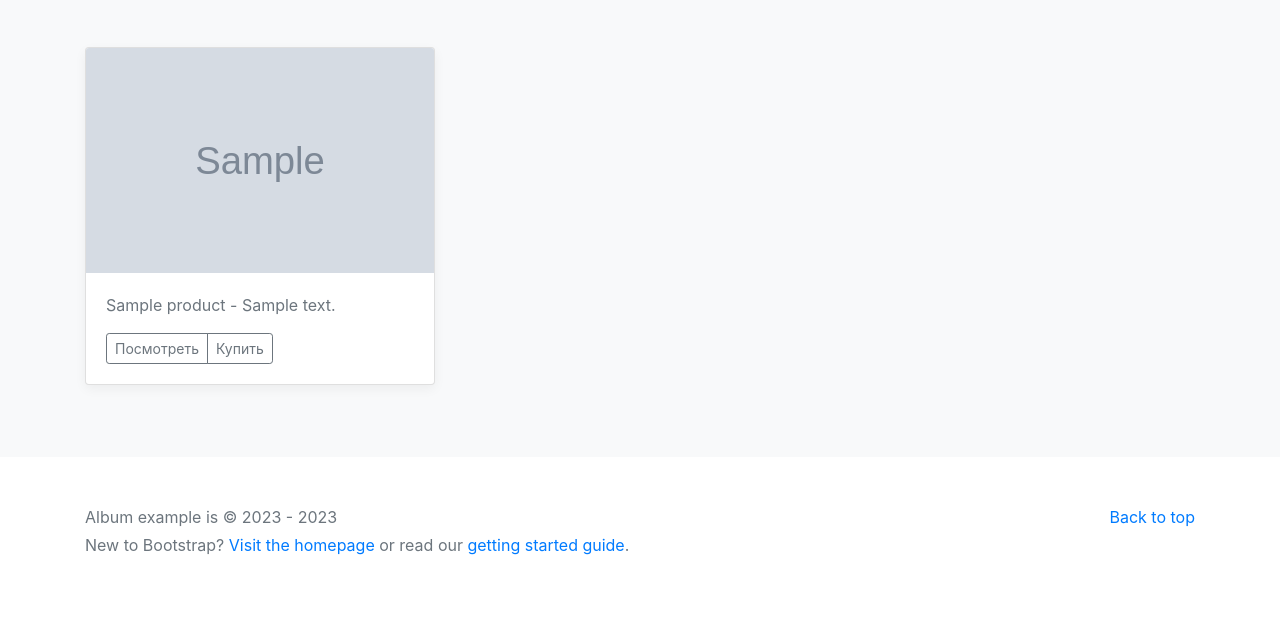
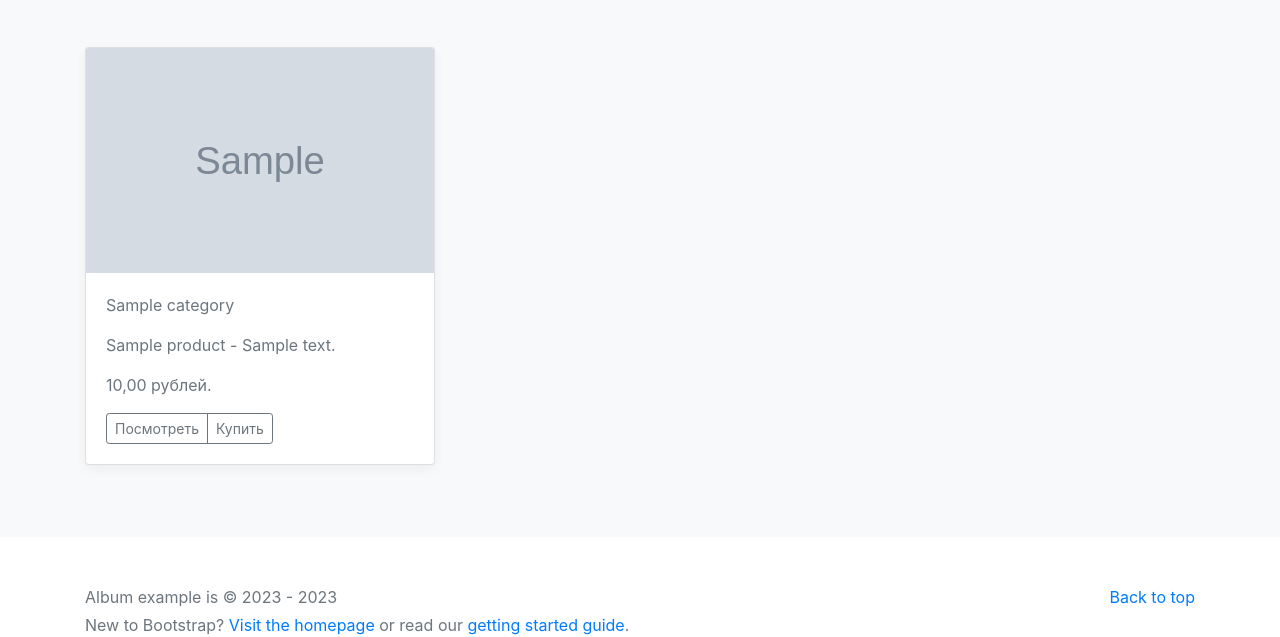
Before and after one commit to RikoshetGames/FirstDjango, a Django app: page /index/ in a window 1280 px wide. Shown: the part 440-1077 px from the top of the page. Before the commit the page ends 995 px from the top, so only its background shows below. Run offline with Django 5.2, Linux system fonts and the light colour scheme; tables that the repository leaves empty hold one stand-in row (values such as "Sample post"); grey boxes marked "Sample" are stand-in pictures; some libraries are stand-ins or nearby versions.

Commit message:
MyDjango

```diff
--- a/catalog/templates/catalog/index.html
+++ b/catalog/templates/catalog/index.html
@@ -10,9 +10,23 @@
         <div class="card-body">
             <p class="card-text">
                 {% if object.in_stock %}
+                {{ object.category.category_name | slice:":100" }}
+                {% else %}
+                <span class="text-muted">{{ object.category.category_name | slice:":100" }}</span>
+                {% endif %}
+            </p>
+            <p class="card-text">
+                {% if object.in_stock %}
                 {{ object | slice:":100" }}
                 {% else %}
                 <span class="text-muted">{{ object | slice:":100" }}</span>
+                {% endif %}
+            </p>
+            <p class="card-text">
+                {% if object.in_stock %}
+                {{ object.product_price | slice:":100" }} рублей.
+                {% else %}
+                <span class="text-muted">{{ object.product_price | slice:":100" }} рублей.</span>
                 {% endif %}
             </p>
             <div class="d-flex justify-content-between align-items-center">
```
